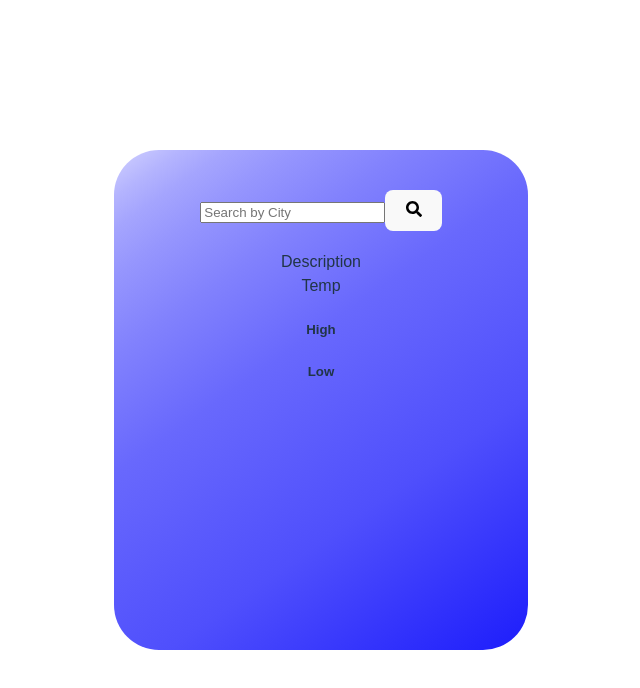
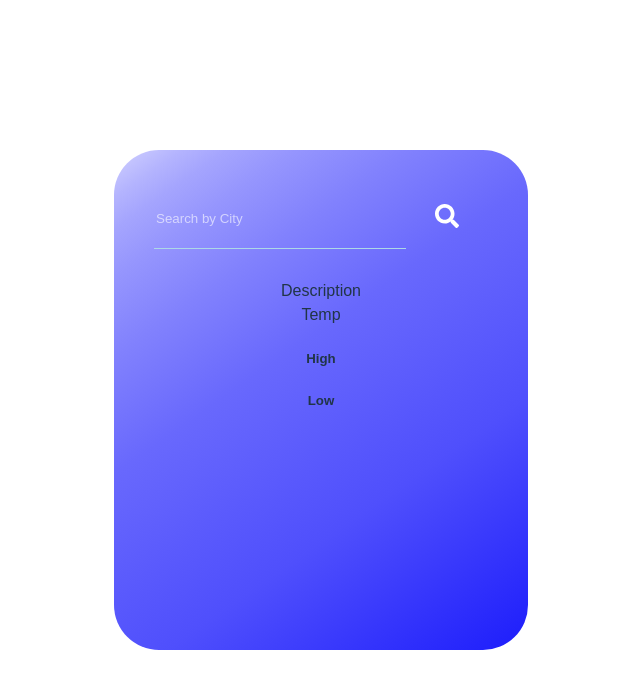
Before and after one commit to kekedezha/weather-app, a React (Vite) app: page / in a window 1280 px wide. Shown: the top 688 px of the page, without its empty margins (319-959 px from the left). Built offline with nearby package versions, Linux system fonts and the light colour scheme.

Commit message:
imported css file into jsx file, add css for searchbar comp

```diff
--- /dev/null
+++ b/src/components/SearchBar/SearchBar.css
@@ -0,0 +1,27 @@
+#searchBar {
+  display: flex;
+  padding: 0 40px;
+  margin-bottom: 30px;
+}
+
+#searchBarInput {
+  background-color: none;
+  border: none;
+  outline: none;
+  width: 90%;
+  background: transparent;
+  color: #fff;
+  border-bottom: solid 1px lightblue;
+}
+
+input::placeholder {
+  color: #fff;
+  opacity: 0.6;
+}
+
+#searchIcon {
+  border: none;
+  background: transparent;
+  color: #fff;
+  font-size: 1.5rem;
+}
--- a/src/components/SearchBar/SearchBar.jsx
+++ b/src/components/SearchBar/SearchBar.jsx
@@ -1,8 +1,9 @@
 import { FaSearch } from "react-icons/fa";
+import "./SearchBar.css";
 
 const SearchBar = () => {
   return (
-    <div>
+    <div id="searchBar">
       <input type="text" id="searchBarInput" placeholder="Search by City" />
       <button id="searchIcon">
         <FaSearch />
```
